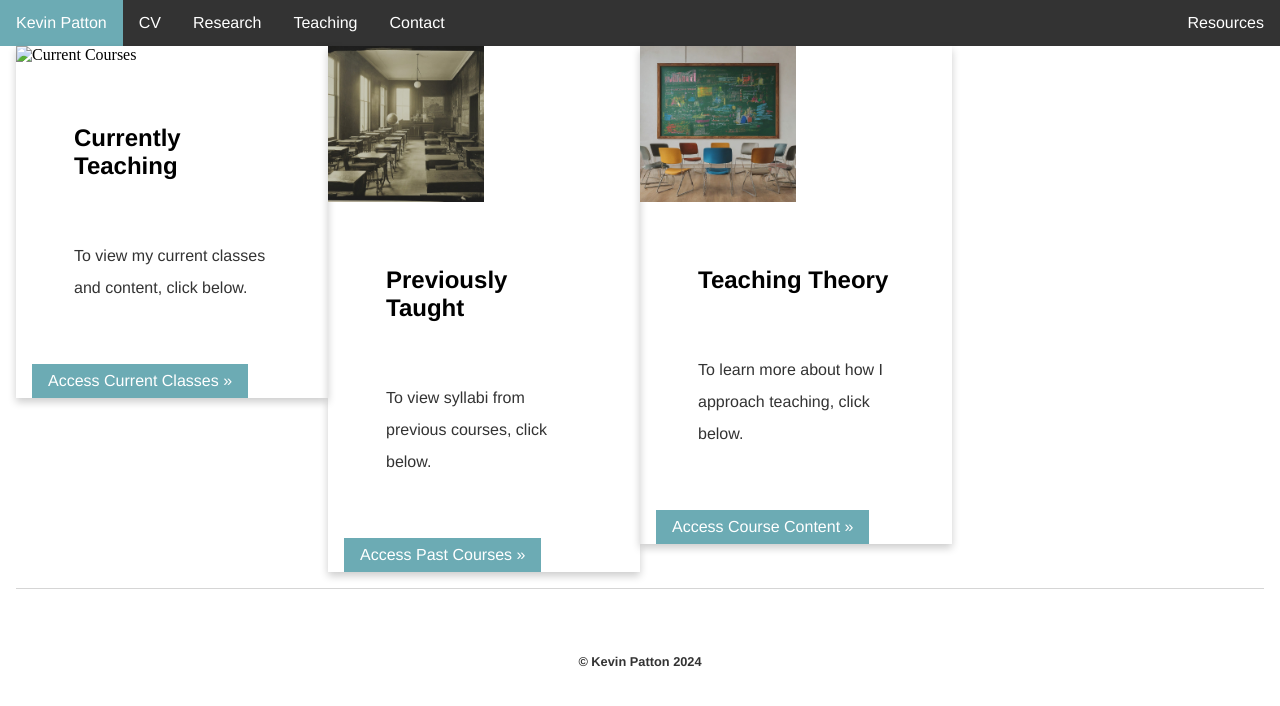
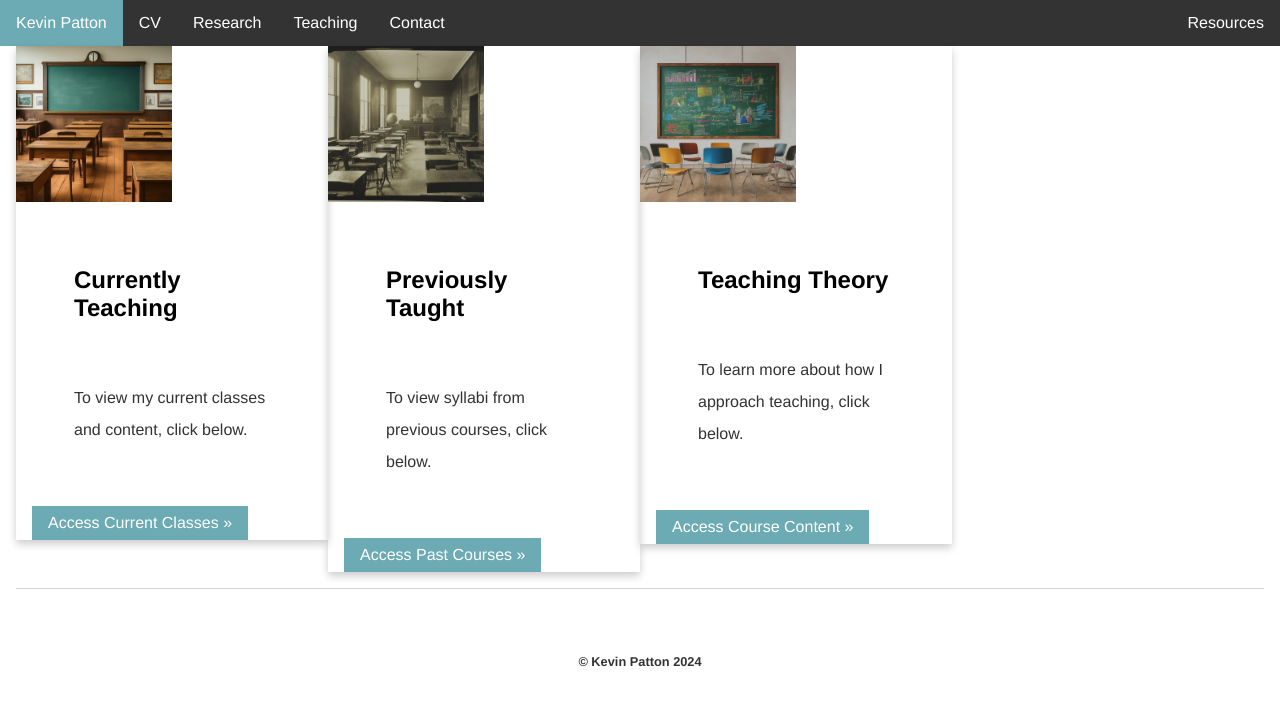
Before and after one commit to kevinjpatton/kevinjpatton.github.io, a Jekyll site: the page built from teaching/index.html, in a window 1280 px wide. Shown: the top 706 px of the page. Built offline with Jekyll 4.4.1, drawn with Linux system fonts in a browser that asks for light colours; Markdown is read by kramdown in place of the engine named in the settings.

Commit message:
Update index.html

```diff
--- a/teaching/index.html
+++ b/teaching/index.html
@@ -5,11 +5,11 @@
 <div class="row">
   <div class="column">
     <div class="card">
-      <img src="/teaching/currently/Current_Courses.jpg" alt="Current Courses" style="width:50%" >
+      <img src="/teaching/currentcourses/Current_Courses.jpg" alt="Current Courses" style="width:50%" >
       <div class="container">
         <h2>Currently Teaching</h2>
         <p>To view my current classes and content, click below.</p>
-      <a href="/teaching/currently/index.html" target="_blank" class="next">Access Current Classes &raquo;</a>
+      <a href="/teaching/currentcourses/index.html" target="_blank" class="next">Access Current Classes &raquo;</a>
       </div>
     </div>
   </div>
@@ -21,7 +21,7 @@
       <div class="container">
         <h2>Previously Taught</h2>
       <p>To view syllabi from previous courses, click below.</p>
-       <a href="/teaching/pascourses/index.html" target="_blank" class="next">Access Past Courses &raquo;</a>
+       <a href="/teaching/pastcourses/index.html" target="_blank" class="next">Access Past Courses &raquo;</a>
       </div>
     </div>
   </div>
@@ -33,7 +33,7 @@
       <div class="container">
         <h2>Teaching Theory</h2>
        <p>To learn more about how I approach teaching, click below.</p>
-        <a href="/teaching/phil_3230/index.html" target="_blank" class="next">Access Course Content &raquo;</a>
+        <a href="/teaching/pedagogy/index.html" target="_blank" class="next">Access Course Content &raquo;</a>
       </div>
     </div>
   </div>
```
